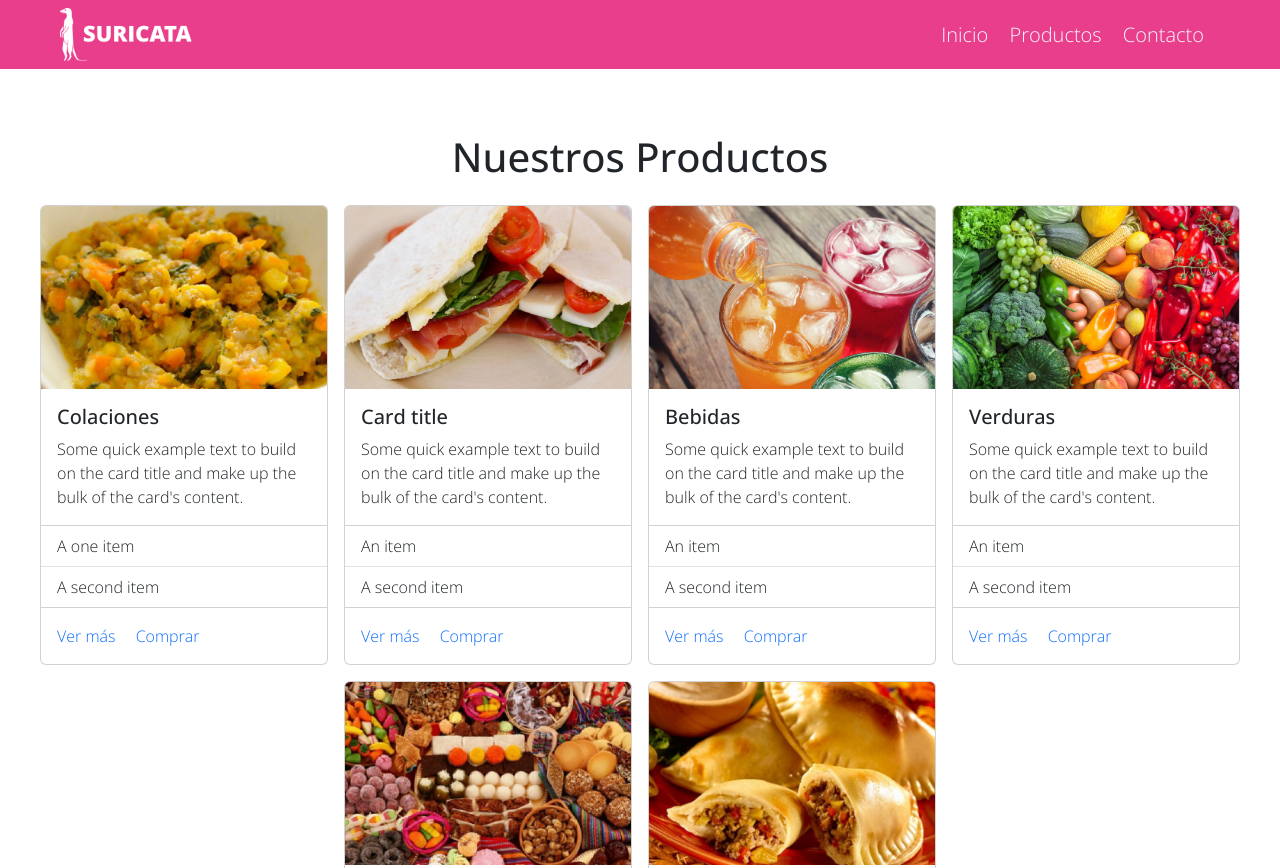
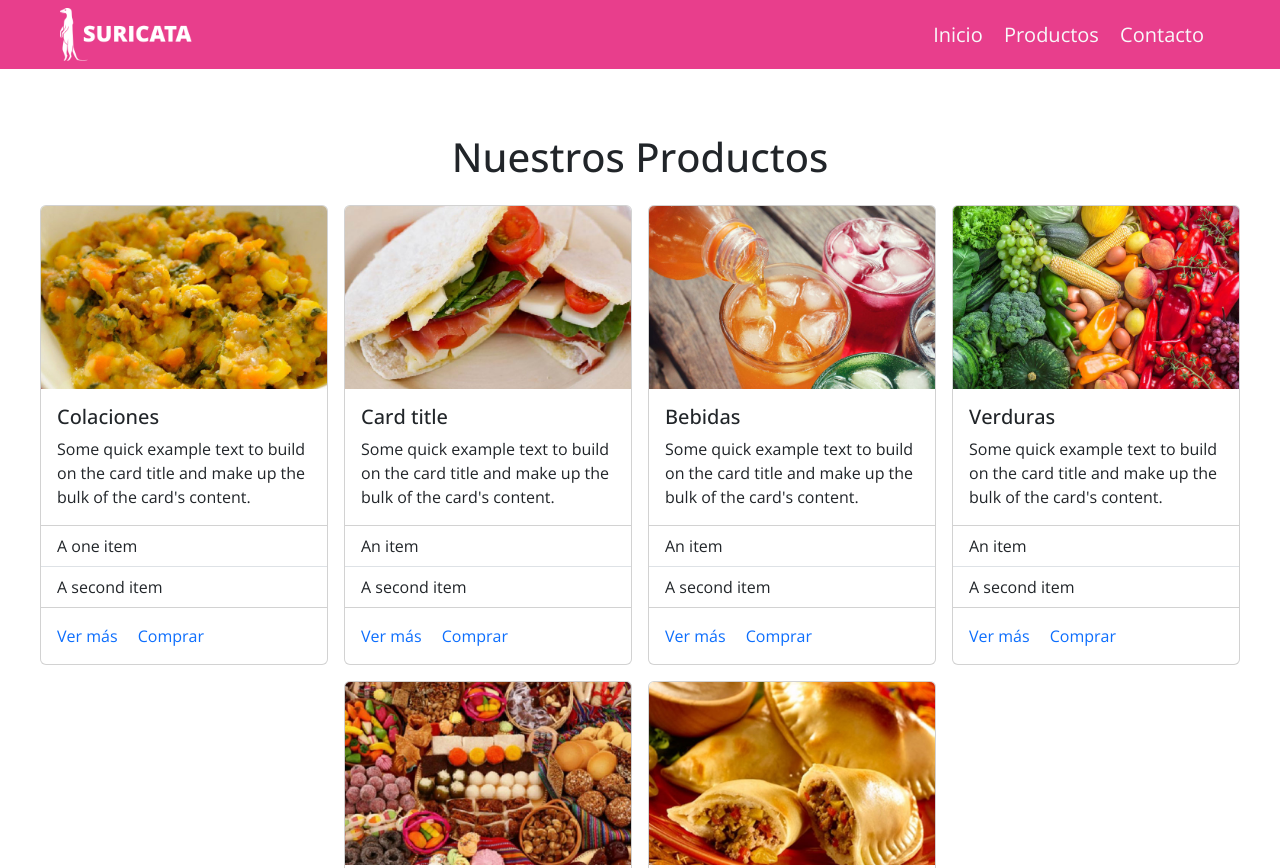
Before and after one commit to SebastianArellanoG/JavaBootcamp, a plain HTML site: page index.html in a window 1280 px wide. Shown: the top 868 px of the page. Drawn offline with nearby package versions, Linux system fonts and the light colour scheme.

Commit message:
fix: navbar min width

```diff
--- a/assets/css/styles.css
+++ b/assets/css/styles.css
@@ -9,9 +9,11 @@
   box-sizing: inherit;
   margin: 0;
   padding: 0;
-  font-weight: lighter;
+  font-weight: regular;
 }
-
+nav {
+  min-width: 370px;
+}
 .bg-pink {
   background-color: #e83e8c;
 }
```
